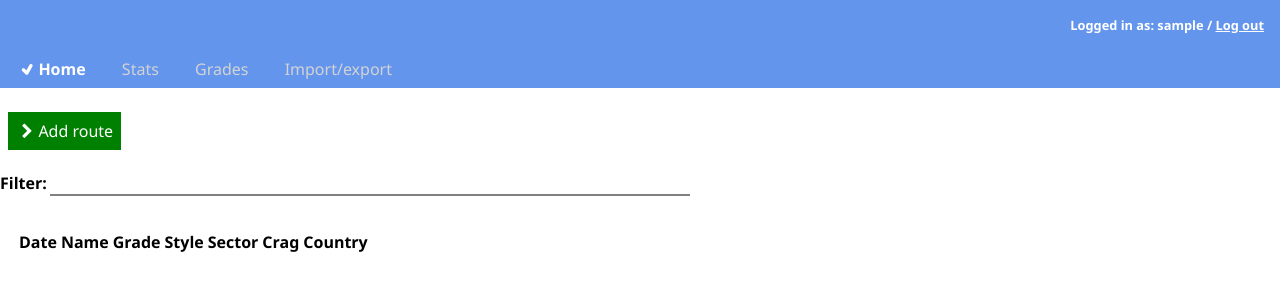
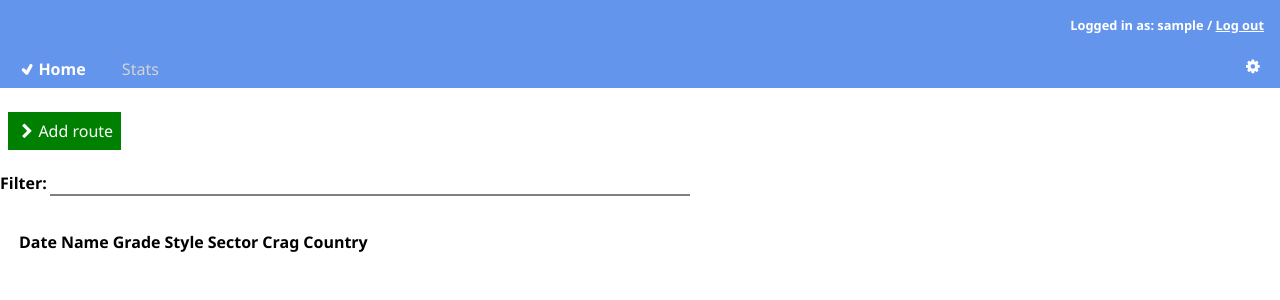
Before and after one commit to NoirTango/wspintest, a Django app: page / in a window 1280 px wide. Shown: the top 300 px of the page. Run offline with Django 3.2, Linux system fonts and the light colour scheme; the visitor is signed in with stand-in values (Sample User, id 1); data comes from the database, SQL or seed files in the repository; data that the repository does not hold is empty; parts of the project's set-up code (start-up, migrations or seed data) failed here and were passed over.

Commit message:
New font (preparation for delete), moving settings to the settings menu

```diff
--- a/web/static/fontello/config.json
+++ b/web/static/fontello/config.json
@@ -41,6 +41,12 @@
       "css": "up-dir",
       "code": 59397,
       "src": "fontawesome"
+    },
+    {
+      "uid": "e99461abfef3923546da8d745372c995",
+      "css": "cog",
+      "code": 59398,
+      "src": "fontawesome"
     }
   ]
 }
--- a/web/static/fontello/css/wspinologia-icons-codes.css
+++ b/web/static/fontello/css/wspinologia-icons-codes.css
@@ -5,3 +5,4 @@
 .icon-right-open:before { content: '\e803'; } /* '' */
 .icon-down-dir:before { content: '\e804'; } /* '' */
 .icon-up-dir:before { content: '\e805'; } /* '' */
+.icon-cog:before { content: '\e806'; } /* '' */
--- a/web/static/fontello/css/wspinologia-icons-ie7-codes.css
+++ b/web/static/fontello/css/wspinologia-icons-ie7-codes.css
@@ -5,3 +5,4 @@
 .icon-right-open { *zoom: expression( this.runtimeStyle['zoom'] = '1', this.innerHTML = '&#xe803;&nbsp;'); }
 .icon-down-dir { *zoom: expression( this.runtimeStyle['zoom'] = '1', this.innerHTML = '&#xe804;&nbsp;'); }
 .icon-up-dir { *zoom: expression( this.runtimeStyle['zoom'] = '1', this.innerHTML = '&#xe805;&nbsp;'); }
+.icon-cog { *zoom: expression( this.runtimeStyle['zoom'] = '1', this.innerHTML = '&#xe806;&nbsp;'); }
--- a/web/static/fontello/css/wspinologia-icons-ie7.css
+++ b/web/static/fontello/css/wspinologia-icons-ie7.css
@@ -16,3 +16,4 @@
 .icon-right-open { *zoom: expression( this.runtimeStyle['zoom'] = '1', this.innerHTML = '&#xe803;&nbsp;'); }
 .icon-down-dir { *zoom: expression( this.runtimeStyle['zoom'] = '1', this.innerHTML = '&#xe804;&nbsp;'); }
 .icon-up-dir { *zoom: expression( this.runtimeStyle['zoom'] = '1', this.innerHTML = '&#xe805;&nbsp;'); }
+.icon-cog { *zoom: expression( this.runtimeStyle['zoom'] = '1', this.innerHTML = '&#xe806;&nbsp;'); }
--- a/web/static/fontello/css/wspinologia-icons.css
+++ b/web/static/fontello/css/wspinologia-icons.css
@@ -1,11 +1,11 @@
 @font-face {
   font-family: 'wspinologia-icons';
-  src: url('../font/wspinologia-icons.eot?47987618');
-  src: url('../font/wspinologia-icons.eot?47987618#iefix') format('embedded-opentype'),
-       url('../font/wspinologia-icons.woff2?47987618') format('woff2'),
-       url('../font/wspinologia-icons.woff?47987618') format('woff'),
-       url('../font/wspinologia-icons.ttf?47987618') format('truetype'),
-       url('../font/wspinologia-icons.svg?47987618#wspinologia-icons') format('svg');
+  src: url('../font/wspinologia-icons.eot?15599395');
+  src: url('../font/wspinologia-icons.eot?15599395#iefix') format('embedded-opentype'),
+       url('../font/wspinologia-icons.woff2?15599395') format('woff2'),
+       url('../font/wspinologia-icons.woff?15599395') format('woff'),
+       url('../font/wspinologia-icons.ttf?15599395') format('truetype'),
+       url('../font/wspinologia-icons.svg?15599395#wspinologia-icons') format('svg');
   font-weight: normal;
   font-style: normal;
 }
@@ -15,7 +15,7 @@
 @media screen and (-webkit-min-device-pixel-ratio:0) {
   @font-face {
     font-family: 'wspinologia-icons';
-    src: url('../font/wspinologia-icons.svg?47987618#wspinologia-icons') format('svg');
+    src: url('../font/wspinologia-icons.svg?15599395#wspinologia-icons') format('svg');
   }
 }
 */
@@ -61,3 +61,4 @@
 .icon-right-open:before { content: '\e803'; } /* '' */
 .icon-down-dir:before { content: '\e804'; } /* '' */
 .icon-up-dir:before { content: '\e805'; } /* '' */
+.icon-cog:before { content: '\e806'; } /* '' */
--- a/web/static/navigation.css
+++ b/web/static/navigation.css
@@ -7,6 +7,7 @@
     font-weight: bold;
     padding: .5rem 1rem;
     display: inline-block;
+    white-space: nowrap;
 }
 
 #navigation a {
@@ -14,4 +15,27 @@
     text-decoration: none;
     padding: .5rem 1rem;
     display: inline-block;
+    white-space: nowrap;
 }
+
+#settings {
+    float: right;
+    padding: .5rem 1rem;
+    display: inline-block;
+    position: relative;
+}
+
+.dropdown-content {
+    display: none;
+    position: absolute;
+    background-color: #f9f9f9;
+    box-shadow: 0px 8px 16px 0px rgba(0,0,0,0.2);
+    padding: 12px 16px;
+    z-index: 1;
+    right: 0em;
+    background-color: cornflowerblue;
+}
+
+#settings:hover .dropdown-content {
+    display: block;
+}
--- a/web/templates/base.html
+++ b/web/templates/base.html
@@ -22,8 +22,13 @@
             <div id="navigation">
                 {% block navigation-home %}<span><a href="{% url 'home' %}">Home</a></span>{% endblock %}
                 {% block navigation-stats %}<span><a href="{% url 'stats' %}">Stats</a></span>{% endblock %}
-                {% block navigation-grades %}<span><a href="{% url 'grades' %}">Grades</a></span>{% endblock %}
-                {% block navigation-import %}<span><a href="{% url 'import' %}">Import/export</a></span>{% endblock %}
+                <div id="settings">
+                    <span class="icon-cog"></span>
+                    <div class="dropdown-content">
+                        {% block navigation-grades %}<span><a href="{% url 'grades' %}">Grades</a></span>{% endblock %}
+                        {% block navigation-import %}<span><a href="{% url 'import' %}">Import/export</a></span>{% endblock %}
+                    </div>
+                </div>
             </div>
             {% endblock %}
         </div>
```
Also changed, not shown: web/static/fontello/css/wspinologia-icons-embedded.css (+7 -6 lines), web/static/fontello/demo.html (+6 -5 lines), web/static/fontello/font/wspinologia-icons.ttf, web/static/fontello/font/wspinologia-icons.woff, web/static/fontello/font/wspinologia-icons.woff2, 2 other files.
